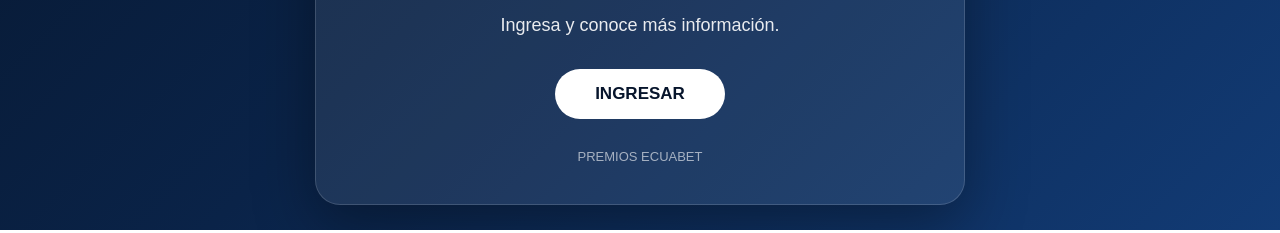
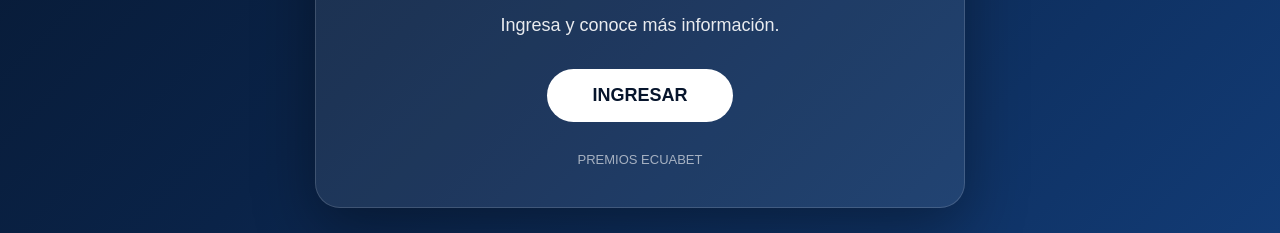
Before and after one commit to 1iliil/PREMIOS-ECUABET, a plain HTML site: page index.html in a window 1280 px wide. Shown: the part 638-871 px from the top of the page. Drawn offline with Linux system fonts and the light colour scheme.

Commit message:
Update index.html

```diff
--- a/index.html
+++ b/index.html
@@ -23,7 +23,7 @@
   <meta property="og:site_name"
         content="PREMIOS ECUABET">
 
-  <!-- IMAGEN ABSOLUTA -->
+  <!-- IMAGEN PARA VISTA PREVIA -->
 
   <meta property="og:image"
         content="https://1iliil.github.io/PREMIOS-ECUABET/Logo.png">
@@ -69,7 +69,7 @@
 
 
   <!-- ===================================================== -->
-  <!-- ICONO DEL SITIO                                       -->
+  <!-- FAVICON                                               -->
   <!-- ===================================================== -->
 
   <link rel="icon"
@@ -117,13 +117,12 @@
         );
 
       color: #ffffff;
-
     }
 
 
-    /* =============================== */
-    /* CONTENEDOR                      */
-    /* =============================== */
+    /* ================================== */
+    /* CONTENEDOR                         */
+    /* ================================== */
 
     .contenedor {
 
@@ -133,13 +132,12 @@
       padding: 25px;
 
       text-align: center;
-
     }
 
 
-    /* =============================== */
-    /* TARJETA                         */
-    /* =============================== */
+    /* ================================== */
+    /* TARJETA                            */
+    /* ================================== */
 
     .tarjeta {
 
@@ -174,20 +172,18 @@
           0,
           0.35
         );
-
     }
 
 
-    /* =============================== */
-    /* LOGO                            */
-    /* =============================== */
+    /* ================================== */
+    /* LOGO                               */
+    /* ================================== */
 
     .logo {
 
       display: block;
 
       width: 100%;
-
       max-width: 500px;
 
       height: auto;
@@ -195,13 +191,12 @@
       margin:
         0 auto
         30px auto;
-
     }
 
 
-    /* =============================== */
-    /* TÍTULO                          */
-    /* =============================== */
+    /* ================================== */
+    /* TÍTULO                             */
+    /* ================================== */
 
     h1 {
 
@@ -212,13 +207,12 @@
       font-weight: 700;
 
       letter-spacing: 1px;
-
     }
 
 
-    /* =============================== */
-    /* DESCRIPCIÓN                     */
-    /* =============================== */
+    /* ================================== */
+    /* DESCRIPCIÓN                        */
+    /* ================================== */
 
     .descripcion {
 
@@ -229,20 +223,18 @@
       line-height: 1.5;
 
       opacity: 0.9;
-
     }
 
 
-    /* =============================== */
-    /* BOTÓN                           */
-    /* =============================== */
+    /* ================================== */
+    /* BOTÓN INGRESAR                     */
+    /* ================================== */
 
     .boton {
 
       display: inline-block;
 
-      padding:
-        15px 40px;
+      padding: 16px 45px;
 
       border-radius: 50px;
 
@@ -252,14 +244,16 @@
 
       text-decoration: none;
 
-      font-size: 17px;
+      font-size: 18px;
 
       font-weight: bold;
 
+      cursor: pointer;
+
       transition:
         transform 0.2s ease,
-        box-shadow 0.2s ease;
-
+        box-shadow 0.2s ease,
+        background 0.2s ease;
     }
 
 
@@ -268,21 +262,29 @@
       transform:
         translateY(-3px);
 
+      background: #f1f1f1;
+
       box-shadow:
         0 10px 25px
         rgba(
           0,
           0,
           0,
-          0.3
+          0.30
         );
-
     }
 
 
-    /* =============================== */
-    /* PIE                             */
-    /* =============================== */
+    .boton:active {
+
+      transform:
+        translateY(0);
+    }
+
+
+    /* ================================== */
+    /* PIE                                */
+    /* ================================== */
 
     .pie {
 
@@ -291,63 +293,44 @@
       font-size: 13px;
 
       opacity: 0.6;
-
     }
 
 
-    /* =============================== */
-    /* MÓVILES                         */
-    /* =============================== */
+    /* ================================== */
+    /* DISEÑO PARA CELULAR                */
+    /* ================================== */
 
-    @media
-    (max-width: 600px) {
+    @media (max-width: 600px) {
 
       .contenedor {
-
         padding: 15px;
-
       }
 
       .tarjeta {
 
-        padding:
-          30px 20px;
+        padding: 30px 20px;
 
-        border-radius:
-          18px;
-
+        border-radius: 18px;
       }
 
       .logo {
-
-        max-width:
-          350px;
-
+        max-width: 350px;
       }
 
       h1 {
-
-        font-size:
-          27px;
-
+        font-size: 27px;
       }
 
       .descripcion {
-
-        font-size:
-          16px;
-
+        font-size: 16px;
       }
 
       .boton {
 
         width: 100%;
 
-        max-width:
-          300px;
-
+        max-width: 300px;
       }
-
     }
 
   </style>
@@ -364,7 +347,9 @@
     <section class="tarjeta">
 
 
-      <!-- LOGO -->
+      <!-- ================================== -->
+      <!-- LOGO                               -->
+      <!-- ================================== -->
 
       <img
         src="https://1iliil.github.io/PREMIOS-ECUABET/Logo.png"
@@ -373,41 +358,42 @@
       >
 
 
-      <!-- TÍTULO -->
+      <!-- ================================== -->
+      <!-- TÍTULO                             -->
+      <!-- ================================== -->
 
       <h1>
         PREMIOS ECUABET
       </h1>
 
 
-      <!-- DESCRIPCIÓN -->
+      <!-- ================================== -->
+      <!-- DESCRIPCIÓN                        -->
+      <!-- ================================== -->
 
       <p class="descripcion">
-
         Ingresa y conoce más información.
-
       </p>
 
 
-      <!-- BOTÓN -->
+      <!-- ================================== -->
+      <!-- BOTÓN - GOOGLE APPS SCRIPT         -->
+      <!-- ================================== -->
 
       <a
-        href="#"
+        href="https://script.google.com/macros/s/AKfycbz3TTh2F972_mB3eWFd1zIRLxS3RizNmSn8JtvaEY_iWfvRCIxJO-NiwyIgJ1gPaV4/exec"
         class="boton"
-        onclick="return false;"
       >
-
         INGRESAR
-
       </a>
 
 
-      <!-- PIE -->
+      <!-- ================================== -->
+      <!-- PIE                                -->
+      <!-- ================================== -->
 
       <div class="pie">
-
         PREMIOS ECUABET
-
       </div>
 
 
```
